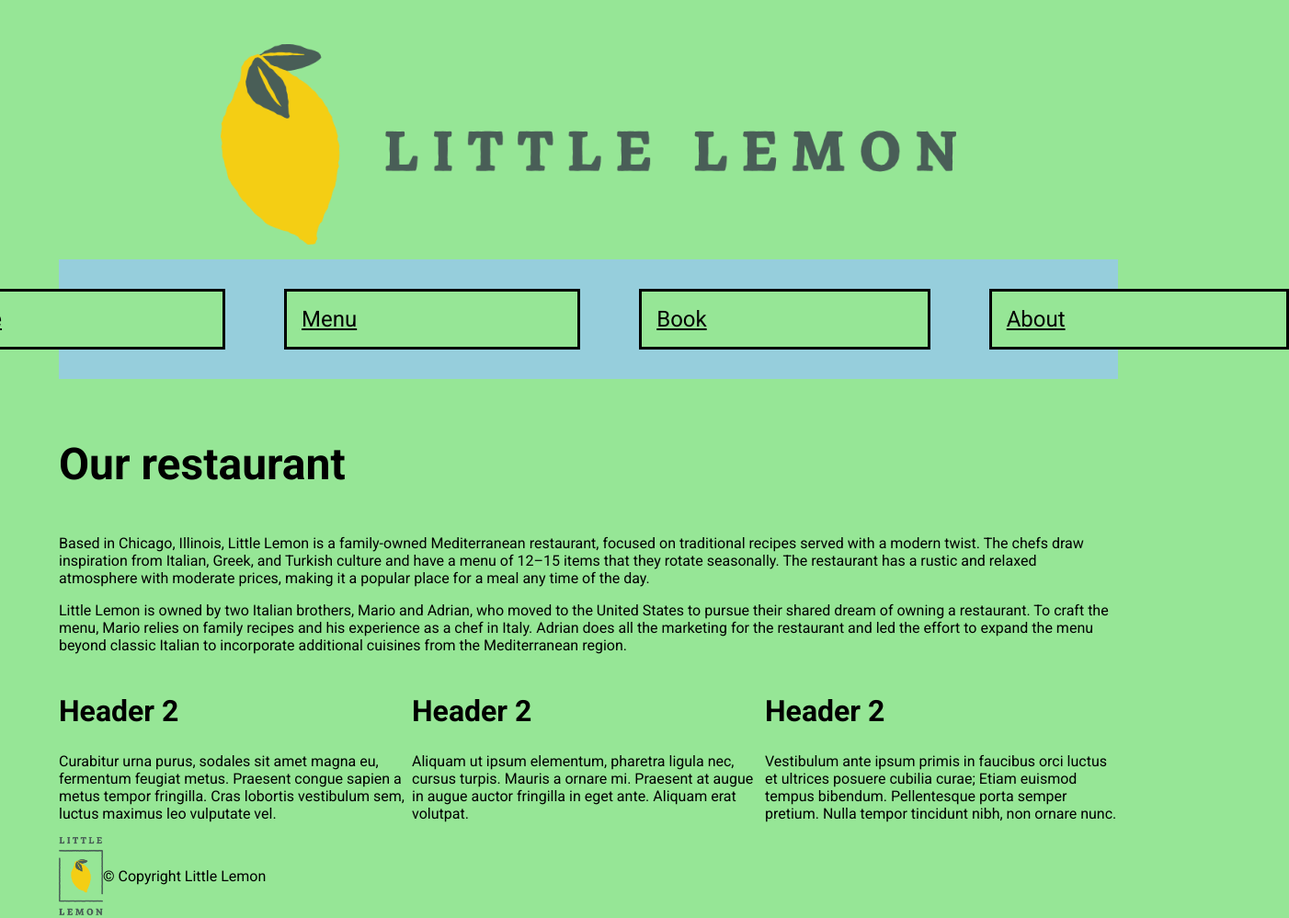
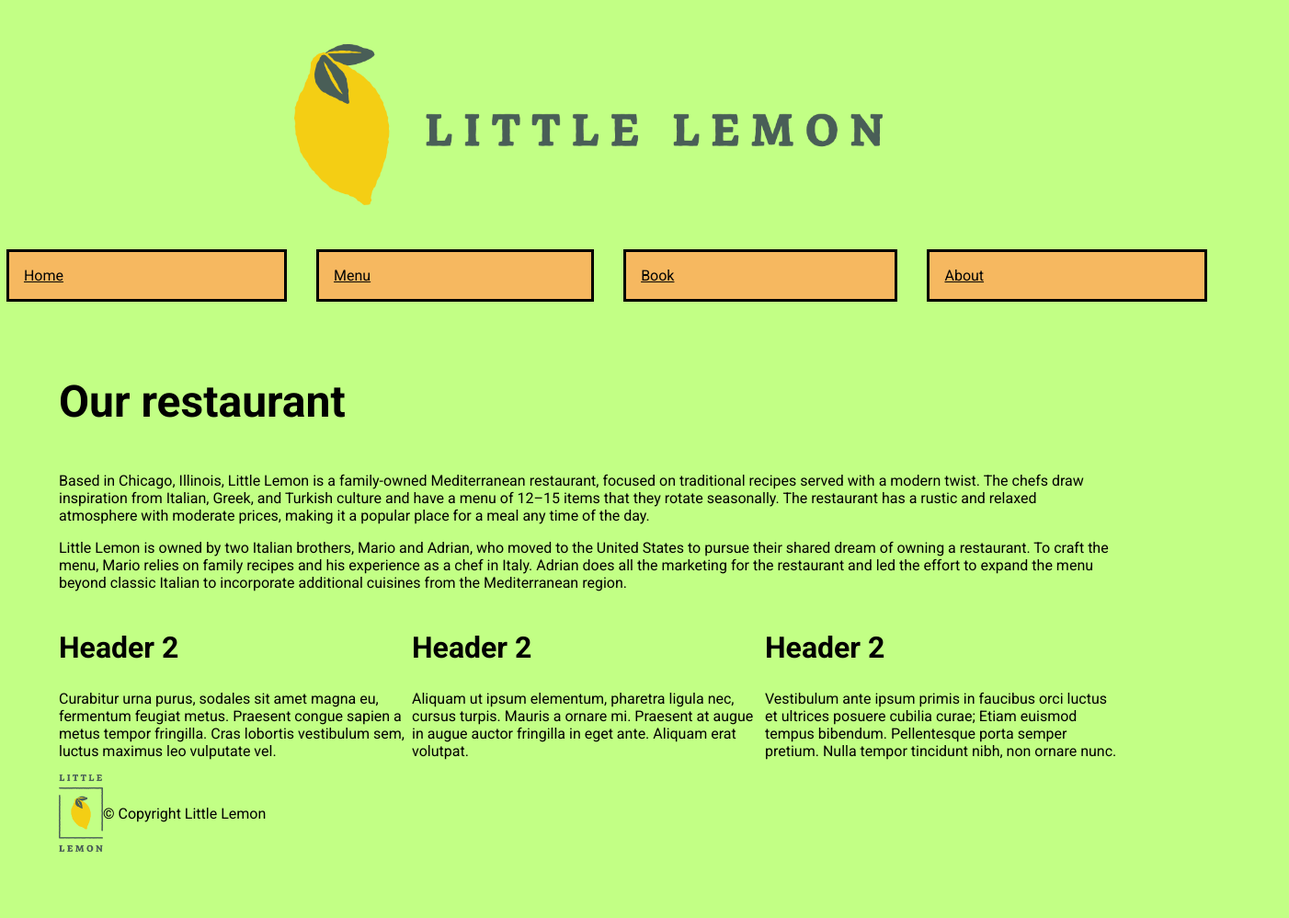
Before and after one commit to Rhas92/Littlelemon, a plain HTML site: page index.html in a window 1280 px wide. Shown: the whole page at 92% size, 1402 px wide, since content can reach past the window. After the commit the page ends 974 px from the top, so only its background shows below. Drawn offline with Linux system fonts and the light colour scheme.

Commit message:
Changed color theme and added some CSS classes in the articles.

```diff
--- a/index.html
+++ b/index.html
@@ -38,7 +38,7 @@
 
         <section>
 
-            <article>
+            <article class="primary">
                 <h1>Our restaurant</h1>
                 <p>
                     Based in Chicago, Illinois, Little Lemon is a family-owned Mediterranean restaurant, focused on traditional recipes served with a modern twist.
@@ -56,7 +56,7 @@
 
         <section>
 
-            <article>
+            <article class="secondary">
                 <h2>Header 2</h2>
                 <p>
                     Curabitur urna purus, sodales sit amet magna eu, fermentum feugiat metus. Praesent congue sapien a metus tempor fringilla.
@@ -64,7 +64,7 @@
                 </p>
             </article>
 
-            <article>
+            <article class="secondary">
                 <h2>Header 2</h2>
                 <p>
                     Aliquam ut ipsum elementum, pharetra ligula nec, cursus turpis. Mauris a ornare mi.
@@ -72,7 +72,7 @@
                 </p>
             </article>
 
-            <article>
+            <article class="secondary">
                 <h2>Header 2</h2>
                 <p>
                     Vestibulum ante ipsum primis in faucibus orci luctus et ultrices posuere cubilia curae;
--- a/styles.css
+++ b/styles.css
@@ -3,8 +3,8 @@ body {
     margin-bottom: 3rem;
     margin-left: 5%;
     margin-right: 5%;
-    background-color: rgb(150, 230, 150);
-    font-family: 'Roboto', monospace, sans-serif;
+    background-color: #C2FF85;
+    font-family: 'Roboto', monospace, sans-serif;w
 }
 
 h1 {
@@ -19,8 +19,9 @@ header > img {
     display: block;
     margin-left: auto;
     margin-right: auto;
-    width: 50rem;
+    width: 40rem;
     height: auto;
+    padding-bottom: 1rem;
 }
 
 nav ul {
@@ -28,15 +29,14 @@ nav ul {
     text-align: center;
     display: flex;
     justify-content: center;
-    background-color: rgb(150, 206, 220);
 }
 
 nav li {
     display: inline-block;
     border-color: black;
-    background-color: rgb(150, 230, 150);
+    background-color: #F6B860;
     border-style: solid;
-    margin: 2rem;
+    margin: 1rem;
     padding: 1rem 15rem 1rem 1rem;
     text-align: center;
 }
@@ -44,7 +44,7 @@ nav li {
 nav li a {
     color: rgb(4, 4, 4);
     text-decoration: solid underline;
-    font-size: 1.5rem;
+    font-size: 1rem;
 }
 
 section {
```
